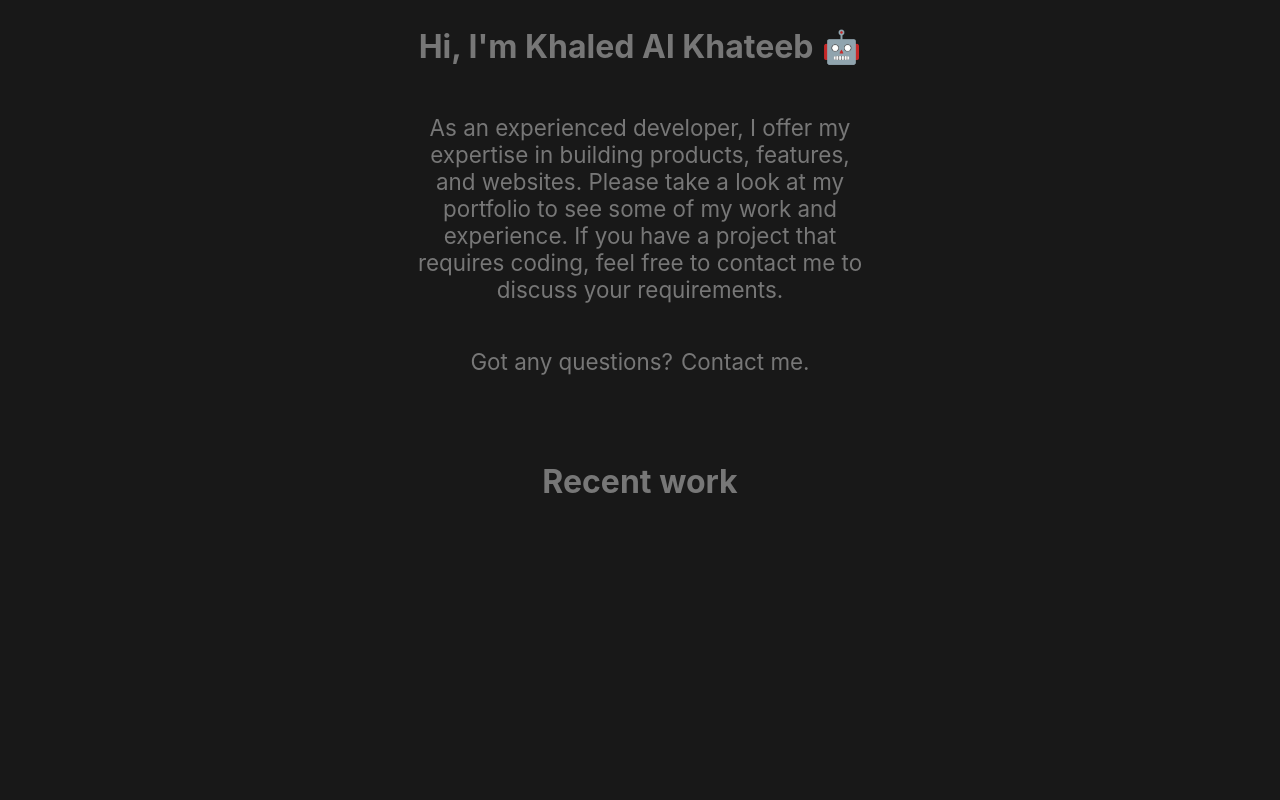
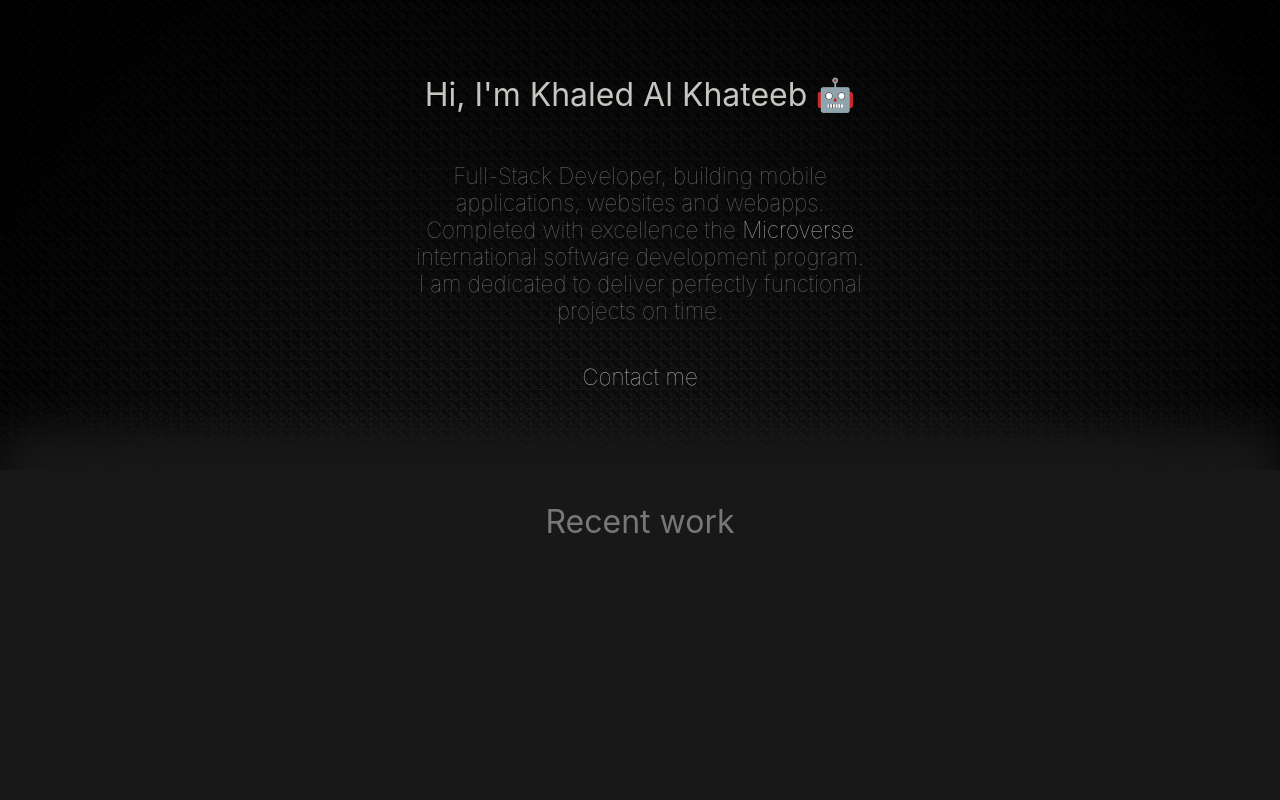
Before and after one commit to Khaled-AlKhateeb/my-portfolio, a React (Create React App) app: page / in a window 1280 px wide. Shown: the top 800 px of the page. Built offline with nearby package versions, Linux system fonts and the light colour scheme.

Commit message:
Adjust Portfolio styles

```diff
--- a/src/components/Home.jsx
+++ b/src/components/Home.jsx
@@ -31,20 +31,16 @@ const Home = () => {
         </div>
         <div className='about-container'>
           <p className='about-content'>
-            As an experienced developer, I offer my expertise in building
-            products, features, and websites. Please take a look at my portfolio
-            to see some of my work and experience. If you have a project that
-            requires coding, feel free to contact me to discuss your
-            requirements.
+            Full-Stack Developer, building mobile applications, websites and webapps. Completed with excellence the <span className="microverse">Microverse</span> international software development program. <br />
+            I am dedicated to deliver perfectly functional projects on time.
           </p>
         </div>
         <div className='email-container'>
-          <p>Got any questions?</p>
           <a
             className='link'
             href='#contact'
           >
-            Contact me.
+            Contact me
           </a>
         </div>
       </section>
@@ -262,16 +258,12 @@ const Home = () => {
         </form>
       </section>
       <footer className="footer-container" id="contact">
-        <SocialIcon url="https://twitter.com/KhaledA93751489" bgColor="var(--Text)" style={{ height: 35, width: 35 }} />
         <SocialIcon url="https://www.facebook.com/abu.Derp" bgColor="var(--Text)" style={{ height: 35, width: 35 }} />
         <SocialIcon url="https://github.com/Khaled-AlKhateeb" bgColor="var(--Text)" style={{ height: 35, width: 35 }} />
         <SocialIcon url="https://discord.com/channels/Freakless#6172" bgColor="var(--Text)" style={{ height: 35, width: 35 }} />
         <SocialIcon url="mailto:khaled.w.khateeb85@gmail.com" bgColor="var(--Text)" style={{ height: 35, width: 35 }} />
-        <SocialIcon url="https://www.instagram.com/abu.derp/" bgColor="var(--Text)" style={{ height: 35, width: 35 }} />
         <SocialIcon url="https://www.linkedin.com/in/khaled-w-al-khateeb/" bgColor="var(--Text)" style={{ height: 35, width: 35 }} />
         <SocialIcon url="https://medium.com/@khaled.w.khateeb85" bgColor="var(--Text)" style={{ height: 35, width: 35 }} />
-        <SocialIcon url="https://www.pinterest.com/steam2dota2/" bgColor="var(--Text)" style={{ height: 35, width: 35 }} />
-        <SocialIcon url="https://www.reddit.com/user/KayKhateeb" bgColor="var(--Text)" style={{ height: 35, width: 35 }} />
       </footer>
     </div>
   );
--- a/src/components/Skill.jsx
+++ b/src/components/Skill.jsx
@@ -3,8 +3,8 @@ import '../styles/Skill.css';
 
 const Skill = (props) => {
   return (
-    <div className={`skill-container ${props.style}`}>
-      {props.skillName}
+    <div className="skill-container">
+     <div className={`dot ${props.style}`} /> {props.skillName}
     </div>
   );
 };
--- a/src/index.css
+++ b/src/index.css
@@ -9,6 +9,7 @@
   --reactjs: #5ed3f3;
   --reactNative: #045588;
   --redux: #7248b6;
+  --Secondary: #424242;
   font-family:
     system-ui,
     -apple-system,
--- a/src/styles/Home.css
+++ b/src/styles/Home.css
@@ -5,20 +5,22 @@ li {
 .main-container {
   display: flex;
   flex-direction: column;
-  justify-content: center;
+  background-color: var(--Primary);
   align-items: center;
   text-align: center;
-  background-color: var(--Primary);
   color: var(--Text);
 }
 
 .main-info-container {
+  background-image: url('../assets/main-bg.jpg');
   display: flex;
   flex-direction: column;
-  width: 50%;
+  width: 100%;
   min-height: 60%;
   align-items: center;
-  margin-bottom: 2rem;
+  padding-top: 3rem;
+  padding-bottom: 3rem;
+  /*box-shadow: 0 25px 50px -2px var(--Secondary);*/
 }
 
 .title-container {
@@ -29,6 +31,8 @@ li {
 
 .main-title {
   font-size: 2rem;
+  font-weight: 400;
+  color: var(--Hover);
 }
 
 .robot:after {
@@ -74,11 +78,18 @@ li {
   display: flex;
   flex-direction: column;
   align-items: center;
+  width: 100vw;
+  margin-bottom: 1rem;
 }
 
 .about-content {
   font-size: 1.4rem;
-  width: 70%;
+  font-weight: 100;
+  width: 35%;
+}
+
+.microverse {
+  color: var(--Hover);
 }
 
 .email-container {
@@ -86,14 +97,16 @@ li {
   align-items: center;
   gap: 0.5rem;
   font-size: 1.4rem;
+  font-weight: 100;
 }
 
 .link {
   position: relative;
   text-decoration: none;
-  color: var(--Text);
+  color: var(--Hover);
   transition: all 0.5s ease-in-out 0s;
   display: inline-block;
+  margin-bottom: 2rem;
 }
 
 .link::before {
@@ -110,7 +123,7 @@ li {
 }
 
 .link:hover {
-  color: var(--Hover);
+  color: var(--Text);
 }
 
 .link:hover::before {
@@ -124,6 +137,8 @@ li {
   justify-content: center;
   align-items: center;
   text-align: center;
+  width: 100%;
+  box-shadow: 0px -40px 40px var(--Primary);
 }
 
 .works-main-title {
@@ -131,7 +146,7 @@ li {
   flex-direction: column;
   align-items: center;
   font-size: 2rem;
-  font-weight: 700;
+  font-weight: 400;
   text-align: center;
   padding: 0;
   cursor: pointer;
--- a/src/styles/Popup.css
+++ b/src/styles/Popup.css
@@ -10,11 +10,10 @@
   left: 0;
   width: 100%;
   height: 100%;
-  background-color: #777777c0;
   display: flex;
   justify-content: center;
   align-items: center;
-  color: var(--Hover);
+  color: var(--Primary);
   z-index: 100;
 }
 
@@ -22,9 +21,8 @@
   position: relative;
   width: 80%;
   padding: 20px;
-  background-color: var(--Text);
+  background-color: var(--Secondary);
   border-radius: 5px;
-  box-shadow: 0 0 10px var(--Hover);
 }
 
 .popup-close-btn {
@@ -38,10 +36,6 @@
   border-radius: 0.2rem;
   color: var(--Hover);
   cursor: pointer;
-}
-
-.popup-title {
-  margin: 0;
 }
 
 .popup-close-btn:hover {
@@ -81,10 +75,8 @@
 
 .skill-main-container {
   display: flex;
-  justify-content: center;
-  flex-wrap: wrap;
-  gap: 1rem;
-  margin-bottom: 2rem;
+  flex-direction: column;
+  text-align: start;
 }
 
 .popup-link {
--- a/src/styles/Skill.css
+++ b/src/styles/Skill.css
@@ -1,37 +1,42 @@
 .skill-container {
-  background-color: var(--Primary);
-  color: var(--Text);
-  border-radius: 0.5rem;
-  padding: 0.2rem;
-  padding-inline: 1rem;
-  font-size: 1.3rem;
-  font-weight: 700;
+  display: flex;
+  align-items: center;
+  gap: 0.5rem;
+  color: var(--Primary);
+  font-size: 1rem;
+  font-weight: 400;
+}
+
+.dot {
+  height: 10px;
+  width: 10px;
+  border-radius: 50%;
 }
 
 .html {
-  color: var(--html);
+  background-color: var(--html);
 }
 
 .css {
-  color: var(--css);
+  background-color: var(--css);
 }
 
 .javascript {
-  color: var(--javascript);
+  background-color: var(--javascript);
 }
 
 .ruby {
-  color: var(--ruby);
+  background-color: var(--ruby);
 }
 
 .reactjs {
-  color: var(--reactjs);
+  background-color: var(--reactjs);
 }
 
 .react-native {
-  color: var(--reactNative);
+  background-color: var(--reactNative);
 }
 
 .redux {
-  color: var(--redux);
+  background-color: var(--redux);
 }
```
Also changed, not shown: src/assets/main-bg.jpg (added).
